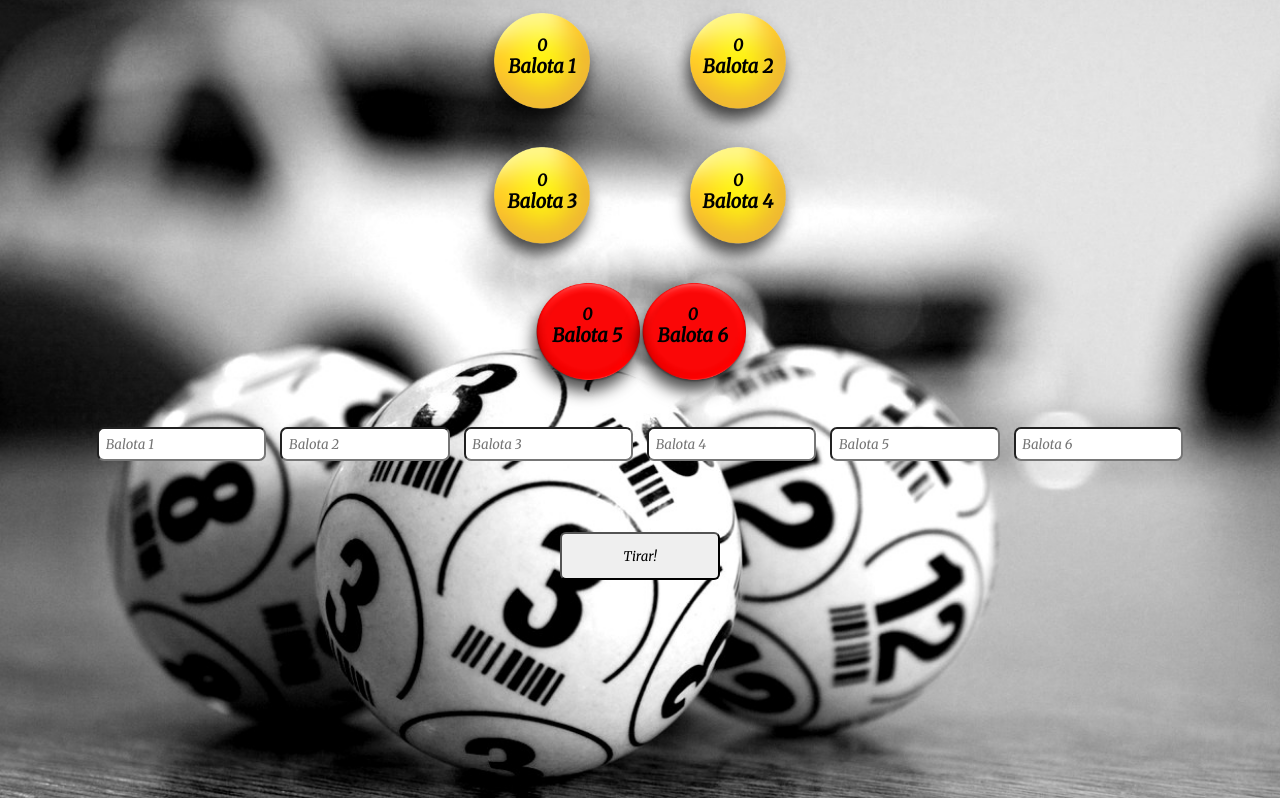
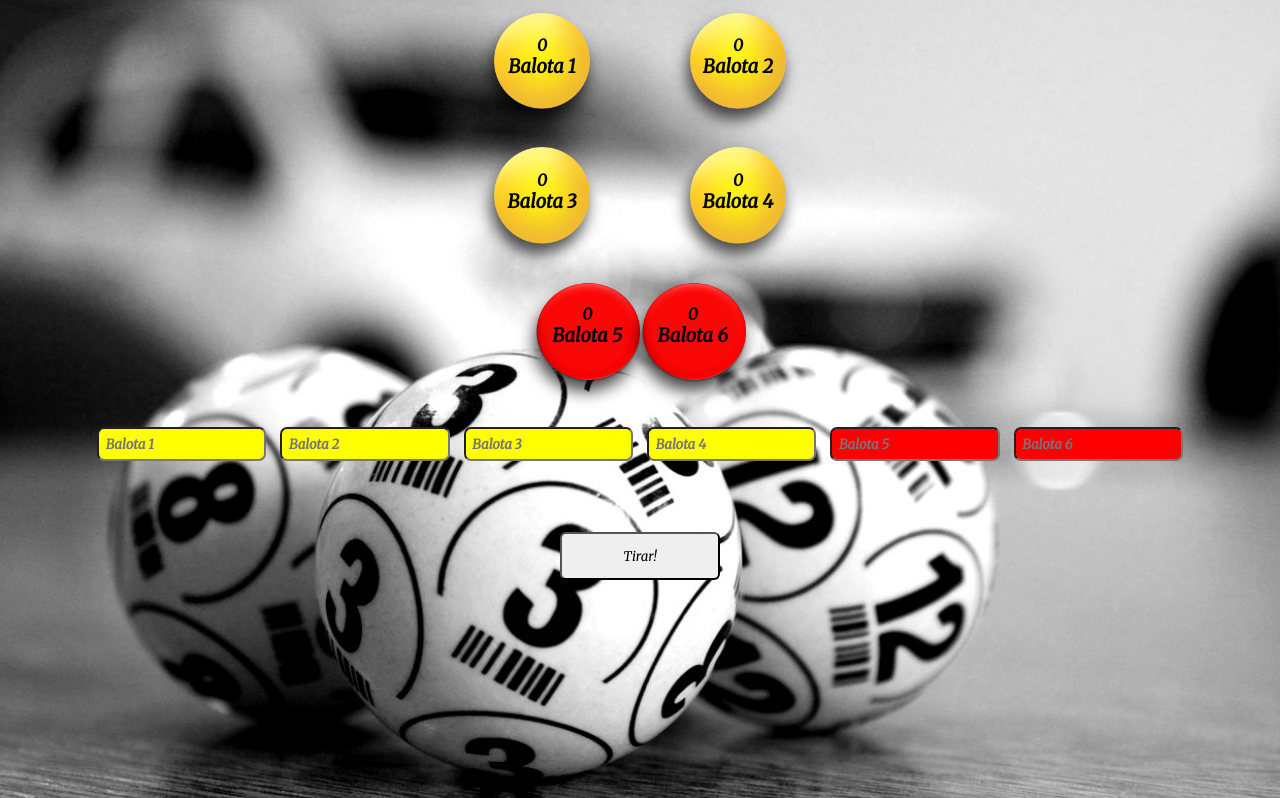
Before and after one commit to LeiderGalindo29/Balotas, a plain HTML site: page index.html in a window 1280 px wide. Shown: the part 82-880 px from the top of the page. Drawn offline with Linux system fonts and the light colour scheme.

Commit message:
Finish 3

```diff
--- a/css/style.css
+++ b/css/style.css
@@ -161,3 +161,28 @@ input{
     border-radius: 7px;
     margin: 7px;
 }
+
+input.seleccion1 {
+    background-color: yellow;
+    font-weight: bold;
+}
+input.seleccion2 {
+    background-color: yellow;
+    font-weight: bold;
+}
+input.seleccion3 {
+    background-color: yellow;
+    font-weight: bold;
+}
+input.seleccion4 {
+    background-color: yellow;
+    font-weight: bold;
+}
+input.seleccion5 {
+    background-color: red;
+    font-weight: bold;
+}
+input.seleccion6 {
+    background-color: red;
+    font-weight: bold;
+}
```
Also changed, not shown: js/index.js (+0 -42 lines).
